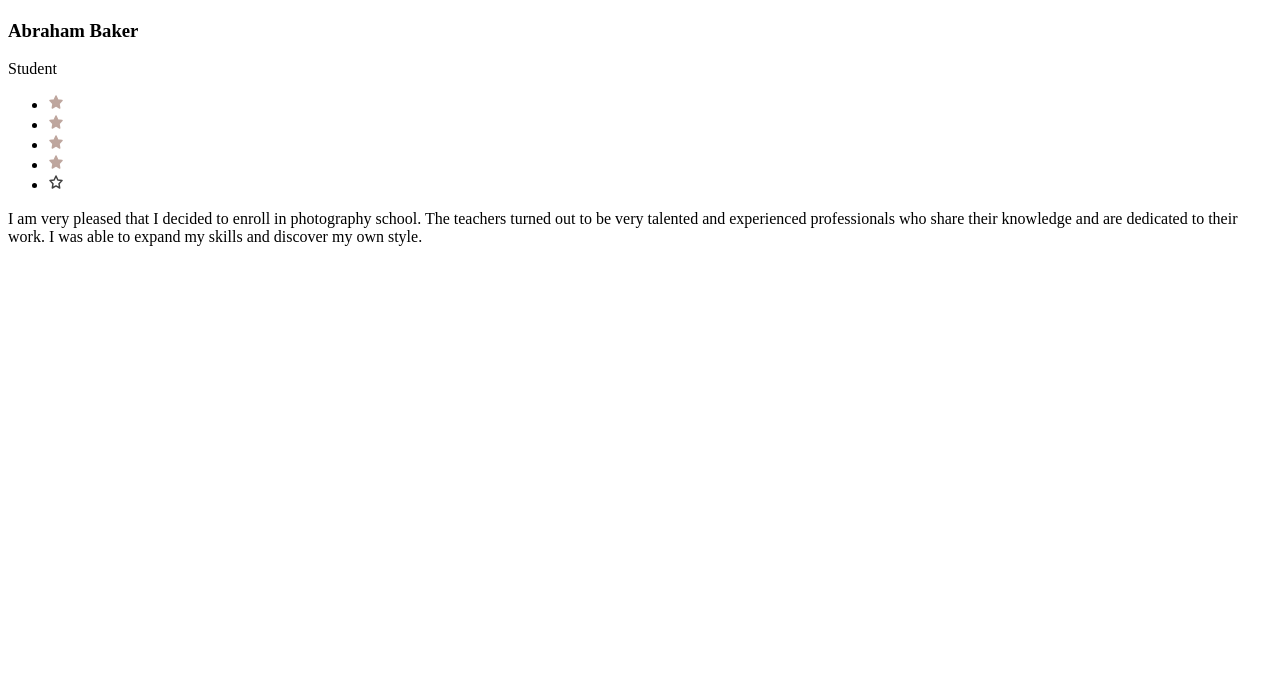
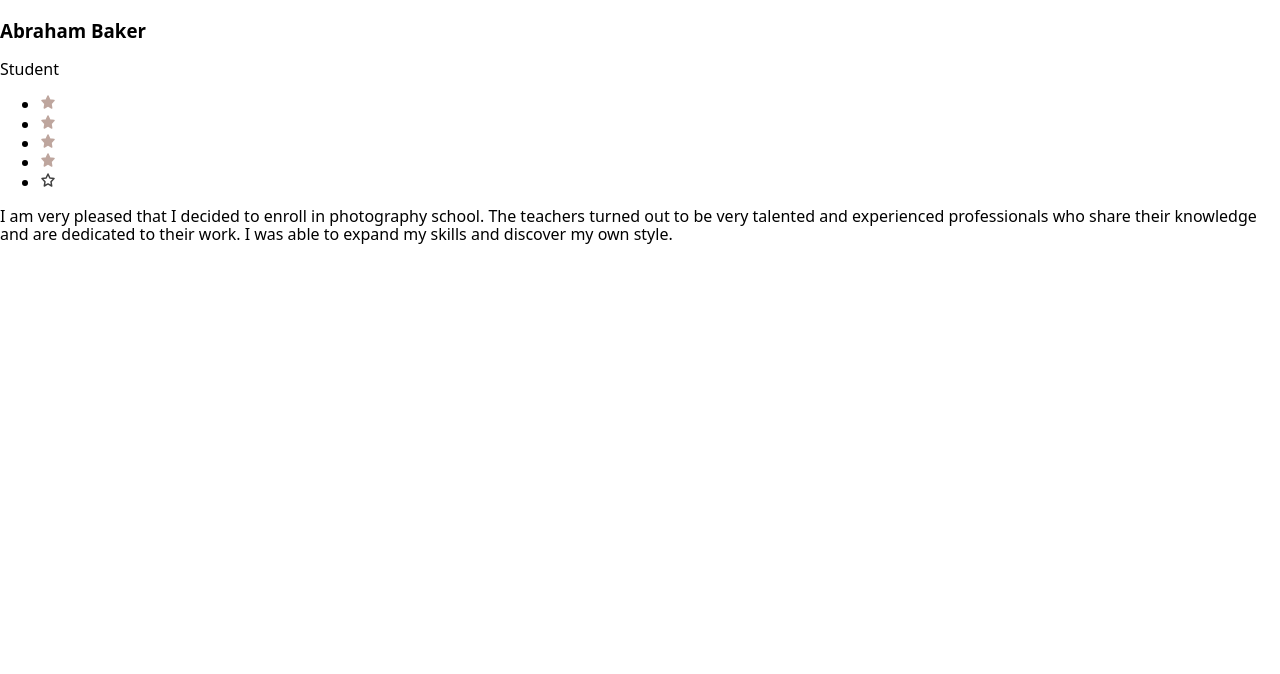
Before and after one commit to ShamanShine/Team-Project-Notepad, a plain HTML site: page index.html in a window 1280 px wide. Shown: the part 126-800 px from the top of the page. Drawn offline with nearby package versions, Linux system fonts and the light colour scheme.

Commit message:
add code

```diff
--- a/CSS/style.css
+++ b/CSS/style.css
@@ -0,0 +1,45 @@
+h1,
+h2,
+h3,
+h4,
+h5,
+h6,
+p {
+    margin: 0;
+    padding: 0;
+}
+
+ul,
+ol {
+    margin: 0;
+    padding-left: 0;
+}
+
+img {
+    display: block;
+    max-width: 100%;
+    height: auto;
+}
+
+ul {
+    list-style-type: none;
+}
+
+button {
+    font-family: inherit;
+}
+
+body {
+    font-family: Roboto;
+}
+
+/* Reviews */
+
+.container {
+    width: 100%;
+    margin: 0 auto;
+    padding-left: 20px;
+    padding-right: 20px;
+    background-color: black;
+    max-width: 375px;
+}
--- a/index.html
+++ b/index.html
@@ -1,15 +1,26 @@
 <!DOCTYPE html>
 <html lang="en">
+<!-- Head -->
 
 <head>
     <meta charset="UTF-8">
     <meta name="viewport" content="width=device-width, initial-scale=1.0">
-    <title>Team-Project-Notepad</title>
+    <!-- Name title -->
+    <title>Reviews</title>
+    <!-- Fonts -->
+    <link rel="preconnect" href="https://fonts.googleapis.com">
+    <link rel="preconnect" href="https://fonts.gstatic.com" crossorigin>
+    <link href="https://fonts.googleapis.com/css2?family=DM+Sans:opsz,wght@9..40,400;9..40,500;9..40,700&display=swap"
+        rel="stylesheet">
+    <!-- Normalize -->
+    <link rel="stylesheet" href="https://cdnjs.cloudflare.com/ajax/libs/modern-normalize/2.0.0/modern-normalize.min.css"
+        integrity="sha512-4xo8blKMVCiXpTaLzQSLSw3KFOVPWhm/TRtuPVc4WG6kUgjH6J03IBuG7JZPkcWMxJ5huwaBpOpnwYElP/m6wg=="
+        crossorigin="anonymous" referrerpolicy="no-referrer" />
+    <!-- Styles -->
+    <link rel="stylesheet" href="./css/styles.css">
 
-    <!-- Шрифт -->
+</head>
 
-    <link rel="stylesheet" href="css/style.css">
-</head>
 
 <body>
     <!-- Reviews -->
```
